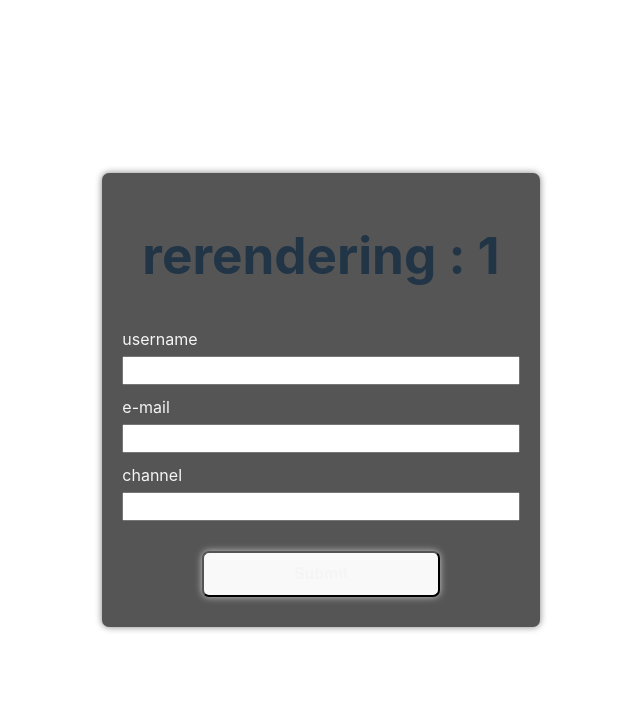
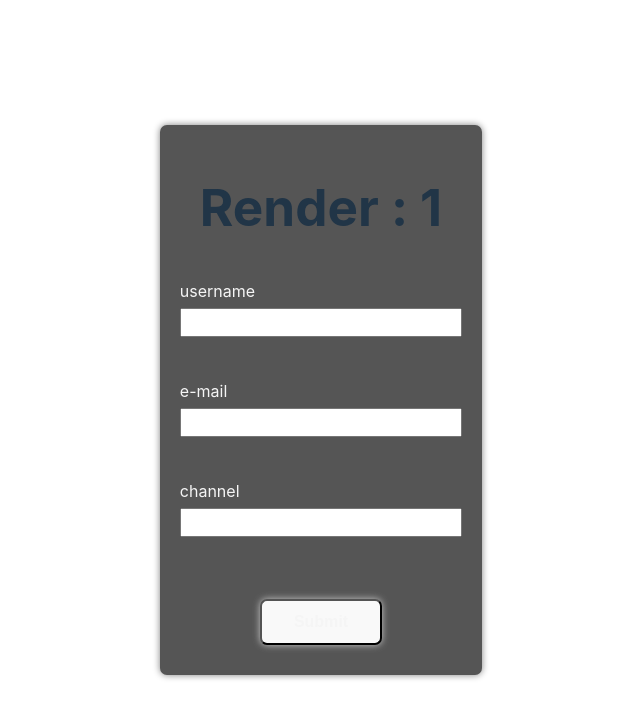
Before and after one commit to TLRKiliann/vitejs-form, a React (Vite) app in the folder vite-project/: page / in a window 1280 px wide. Shown: the top 718 px of the page, without its empty margins (339-979 px from the left). Built offline with nearby package versions, Linux system fonts and the light colour scheme.

Commit message:
form setup done

```diff
--- a/vite-project/package.json
+++ b/vite-project/package.json
@@ -10,9 +10,11 @@
   },
   "dependencies": {
     "react": "^18.2.0",
-    "react-dom": "^18.2.0"
+    "react-dom": "^18.2.0",
+    "react-hook-form": "^7.43.9"
   },
   "devDependencies": {
+    "@hookform/devtools": "^4.3.1",
     "@types/react": "^18.0.28",
     "@types/react-dom": "^18.0.11",
     "@vitejs/plugin-react": "^3.1.0",
--- a/vite-project/src/components/FormDemo.css
+++ b/vite-project/src/components/FormDemo.css
@@ -48,3 +48,9 @@ button:active {
   background: lightgreen;
   color: #000;
 }
+
+.error {
+  text-align: left;
+  font-size: 1.0rem;
+  color: orangered;
+}
--- a/vite-project/src/components/FormDemo.tsx
+++ b/vite-project/src/components/FormDemo.tsx
@@ -1,26 +1,62 @@
+import { useForm } from 'react-hook-form';
+import { DevTool } from "@hookform/devtools";
 import './FormDemo.css';
 
-let rerender = 0;
+let renderCount = 0;
+
+type FormValues = {
+  username: string;
+  email: string;
+  channel: string;
+};
 
 const FormDemo = () => {
-  rerender++;
+  const form = useForm<FormValues>({
+    defaultValues: {
+      username: "",
+      email: "",
+      channel: "",
+    },
+  });
+  const { register, control, handleSubmit, formState } = form;
+  const { errors } = formState;
+
+  const onSubmit = (data: FormValues) => {
+    console.log("Form submitted", data);
+  };
+
+  renderCount++;
   return (
-    <form className="form">
+    <div>
+      <form className="form" onSubmit={handleSubmit(onSubmit)}>
 
-      <h1>rerendering : {rerender/2}</h1>
+        <h1>Render : {renderCount/2}</h1>
 
-      <label htmlFor="username">username</label>
-      <input type="text" id="username" name="username" />
+        <label htmlFor="username">username</label>
+        <input type="text" id="username" {...register("username",
+          {required: {
+            //value: true,
+            message: 'Username is required'
+          }})} />
+        <p className="error">{errors.username?.message}</p>
 
-      <label htmlFor="email">e-mail</label>
-      <input type="email" id="email" name="email" />
+        <label htmlFor="email">e-mail</label>
+        <input type="email" id="email" {...register("email",
+          {pattern: {
+            value: /^[a-zA-Z0-9.!#$%&'*+/=?^_`{|}~-]+@[a-zA-Z0-9-]+(?:\.[a-zA-Z0-9-]+)*$/,
+            message: 'Invalid email format'
+          }})} />
+        <p className="error">{errors.email?.message}</p>
 
-      <label htmlFor="channel">channel</label>
-      <input type="text" id="channel" name="channel" />
+        <label htmlFor="channel">channel</label>
+        <input type="text" id="channel" {...register("channel")} />
+        <p className="error">{errors.channel?.message}</p>
 
-      <button className="button">Submit</button>
+        <button type="submit" className="button">Submit</button>
 
-    </form>
+      </form>
+      <DevTool control={control} />
+    </div>
   )
 }
 
```
Also changed, not shown: 2 other files (tests, documents, lock files or other folders).
